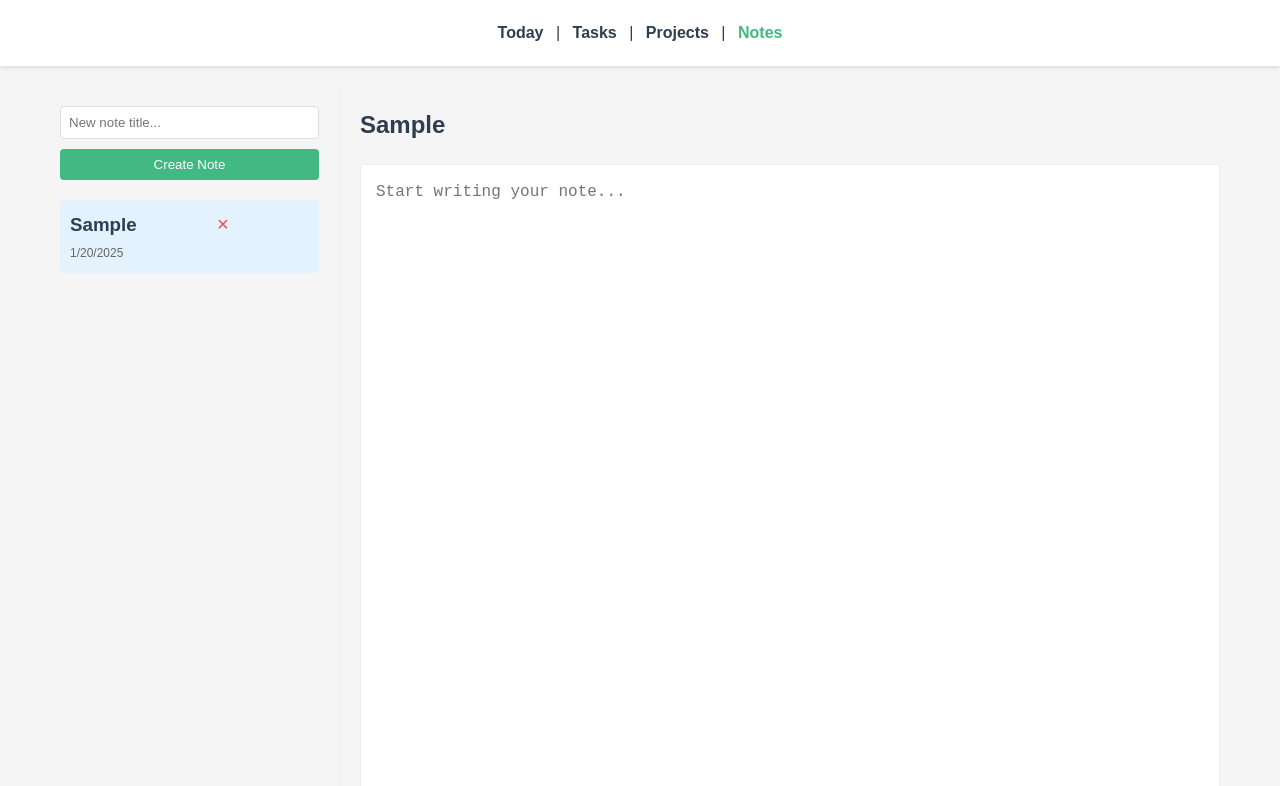
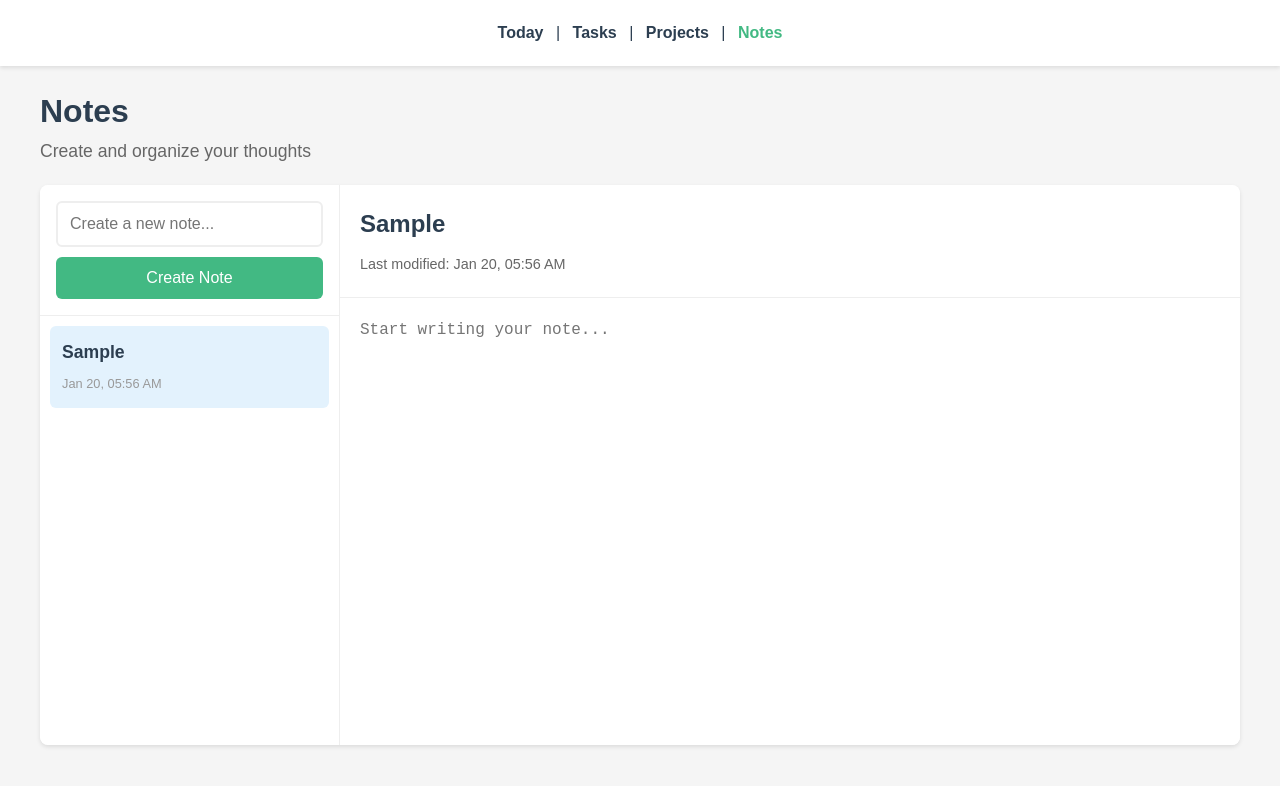
Before and after one commit to N1ckGriffin/ProductivityApp, a Vue app: page /notes in a window 1280 px wide. Both pictures are taken after typing "Sample" into the empty fields and a click on the button "Create Note". Shown: the top 786 px of the page. Built offline with nearby package versions, Linux system fonts and the light colour scheme.

Commit message:
style: Updated styling of notes tab

```diff
--- a/src/views/Notes.vue
+++ b/src/views/Notes.vue
@@ -1,34 +1,43 @@
 <!-- Notes.vue -->
 <template>
+  <div class="notes-page">
+    <h1>Notes</h1>
+    <div class="subtitle">
+      Create and organize your thoughts
+    </div>
+
     <div class="notes-container">
       <!-- Sidebar -->
       <div class="notes-sidebar">
-        <div class="new-note">
+        <div class="note-input">
           <input
             v-model="newNoteTitle"
             @keyup.enter="createNote"
-            placeholder="New note title..."
+            placeholder="Create a new note..."
+            class="note-input-field"
           >
-          <button @click="createNote">Create Note</button>
+          <button @click="createNote" class="add-button">Create Note</button>
         </div>
 
-        <div class="notes-list">
+        <div v-if="notes.length === 0" class="empty-sidebar-state">
+          <p>No notes yet. Create your first note to get started!</p>
+        </div>
+
+        <div v-else class="notes-list">
           <div
-            v-for="note in notes"
+            v-for="note in sortedNotes"
             :key="note.id"
             :class="['note-item', { active: activeNote === note.id }]"
             @click="setActiveNote(note.id)"
           >
-            <div class="note-item-header">
+            <div class="note-item-content">
               <h3>{{ note.title }}</h3>
+              <span class="note-date">{{ formatDate(note.lastModified) }}</span>
+            </div>
             <button
-                class="delete-btn"
+              class="delete-button"
               @click.stop="deleteNote(note.id)"
             >×</button>
-            </div>
-            <p class="note-date">
-              {{ new Date(note.lastModified).toLocaleDateString() }}
-            </p>
           </div>
         </div>
       </div>
@@ -36,15 +45,22 @@
       <!-- Note Editor -->
       <div class="note-editor">
         <template v-if="currentNote">
+          <div class="editor-header">
             <h2>{{ currentNote.title }}</h2>
+            <span class="last-modified">
+              Last modified: {{ formatDate(currentNote.lastModified) }}
+            </span>
+          </div>
           <textarea
             v-model="currentNote.content"
             @input="updateNote"
             placeholder="Start writing your note..."
+            class="note-textarea"
           ></textarea>
         </template>
-        <div v-else class="empty-state">
-          Select or create a note to begin
+        <div v-else class="empty-editor-state">
+          <p>Select a note from the sidebar or create a new one to begin writing</p>
+        </div>
       </div>
     </div>
   </div>
@@ -63,6 +79,11 @@
   computed: {
     currentNote() {
       return this.notes.find(note => note.id === this.activeNote)
+    },
+    sortedNotes() {
+      return [...this.notes].sort((a, b) => {
+        return new Date(b.lastModified) - new Date(a.lastModified)
+      })
     }
   },
   methods: {
@@ -72,7 +93,8 @@
           id: Date.now(),
           title: this.newNoteTitle,
           content: '',
-            lastModified: new Date().toISOString()
+          lastModified: new Date().toISOString(),
+          created: new Date().toISOString()
         }
         this.notes.push(newNote)
         this.newNoteTitle = ''
@@ -90,112 +112,217 @@
     deleteNote(noteId) {
       this.notes = this.notes.filter(note => note.id !== noteId)
       if (this.activeNote === noteId) {
-          this.activeNote = null
+        this.activeNote = this.notes.length > 0 ? this.notes[0].id : null
       }
-      }
+    },
+    formatDate(date) {
+      return new Date(date).toLocaleDateString('en-US', {
+        month: 'short',
+        day: 'numeric',
+        hour: '2-digit',
+        minute: '2-digit'
+      })
+    },
   }
 }
 </script>
 
 <style scoped>
+.notes-page {
+  width: 100%;
+  height: calc(100vh - 140px);
+  text-align: left;
+}
+
+.subtitle {
+  color: #666;
+  margin-bottom: 20px;
+  font-size: 1.1em;
+}
+
 .notes-container {
   display: flex;
-    height: 100vh;
+  height: calc(100% - 100px);
+  width: 100%;
+  overflow: hidden;
+  background: white;
+  border-radius: 8px;
+  box-shadow: 0 2px 4px rgba(0, 0, 0, 0.1);
 }
 
 .notes-sidebar {
   width: 300px;
+  background: white;
   border-right: 1px solid #eee;
-    background-color: #f5f5f5;
-    padding: 20px;
+  display: flex;
+  flex-direction: column;
+  border-radius: 8px 0 0 8px;
+  flex-shrink: 0;
 }
 
-  .new-note {
-    margin-bottom: 20px;
+.note-input {
+  padding: 16px;
+  border-bottom: 1px solid #eee;
 }
 
-  .new-note input {
+.note-input-field {
   width: 100%;
-    padding: 8px;
+  padding: 12px;
+  border: 2px solid #eee;
+  border-radius: 6px;
+  font-size: 1em;
   margin-bottom: 10px;
 }
 
+.note-input-field:focus {
+  outline: none;
+  border-color: #42b983;
+}
+
+.empty-sidebar-state {
+  padding: 20px;
+  text-align: center;
+  color: #666;
+}
+
 .notes-list {
+  flex: 1;
   overflow-y: auto;
+  padding: 10px;
 }
 
 .note-item {
-    padding: 10px;
-    margin-bottom: 10px;
-    background: white;
-    border-radius: 4px;
+  display: flex;
+  align-items: start;
+  padding: 12px;
+  margin-bottom: 8px;
+  background: #f9f9f9;
+  border-radius: 6px;
   cursor: pointer;
+  transition: all 0.2s ease;
+}
+
+.note-item:hover {
+  background: #f0f0f0;
 }
 
 .note-item.active {
-    background-color: #e3f2fd;
+  background: #e3f2fd;
 }
 
-  .note-item-header {
+.note-item-content {
+  flex: 1;
+  min-width: 0;
+}
+
+.note-item h3 {
+  margin: 0 0 4px 0;
+  font-size: 1.1em;
+  color: #2c3e50;
+}
+
+.note-metadata {
   display: flex;
-    justify-content: space-between;
-    align-items: center;
+  flex-direction: column;
+  gap: 4px;
+}
+
+.note-preview {
+  font-size: 0.9em;
+  color: #666;
+  white-space: nowrap;
+  overflow: hidden;
+  text-overflow: ellipsis;
 }
 
 .note-date {
-    font-size: 12px;
-    color: #666;
-    margin-top: 4px;
+  font-size: 0.8em;
+  color: #999;
 }
 
-  .delete-btn {
+.delete-button {
   background: none;
   border: none;
   color: #ff4444;
   font-size: 20px;
   cursor: pointer;
-    padding: 0 4px;
+  padding: 0 8px;
+  opacity: 0;
+  transition: opacity 0.2s ease;
+  flex-shrink: 0;
+}
+
+.note-item:hover .delete-button {
+  opacity: 0.6;
+}
+
+.delete-button:hover {
+  opacity: 1 !important;
 }
 
 .note-editor {
   flex: 1;
-    padding: 20px;
   display: flex;
   flex-direction: column;
+  background: white;
+  border-radius: 0 8px 8px 0;
+  overflow: hidden;
 }
 
-  .note-editor textarea {
+.editor-header {
+  padding: 20px;
+  border-bottom: 1px solid #eee;
+}
+
+.editor-header h2 {
+  margin: 0 0 8px 0;
+  color: #2c3e50;
+}
+
+.last-modified {
+  font-size: 0.9em;
+  color: #666;
+}
+
+.note-textarea {
   flex: 1;
   width: 100%;
-    padding: 15px;
-    margin-top: 20px;
-    border: 1px solid #eee;
-    border-radius: 4px;
+  padding: 20px;
+  border: none;
   resize: none;
   font-size: 16px;
-    line-height: 1.5;
+  line-height: 1.6;
+  color: #2c3e50;
 }
 
-  .empty-state {
+.note-textarea:focus {
+  outline: none;
+}
+
+.empty-editor-state {
   flex: 1;
   display: flex;
   align-items: center;
   justify-content: center;
   color: #666;
-    font-size: 18px;
+  font-size: 1.1em;
+  padding: 20px;
+  background: #f9f9f9;
+  text-align: center;
 }
 
-  button {
-    padding: 8px 16px;
+.add-button {
+  padding: 12px 24px;
   background-color: #42b983;
   color: white;
   border: none;
-    border-radius: 4px;
+  border-radius: 6px;
   cursor: pointer;
+  font-size: 1em;
   width: 100%;
 }
 
-  button:hover {
+.add-button:hover {
   background-color: #3aa876;
 }
 </style>
```
Lines whose indentation alone changed are shown as unchanged.
